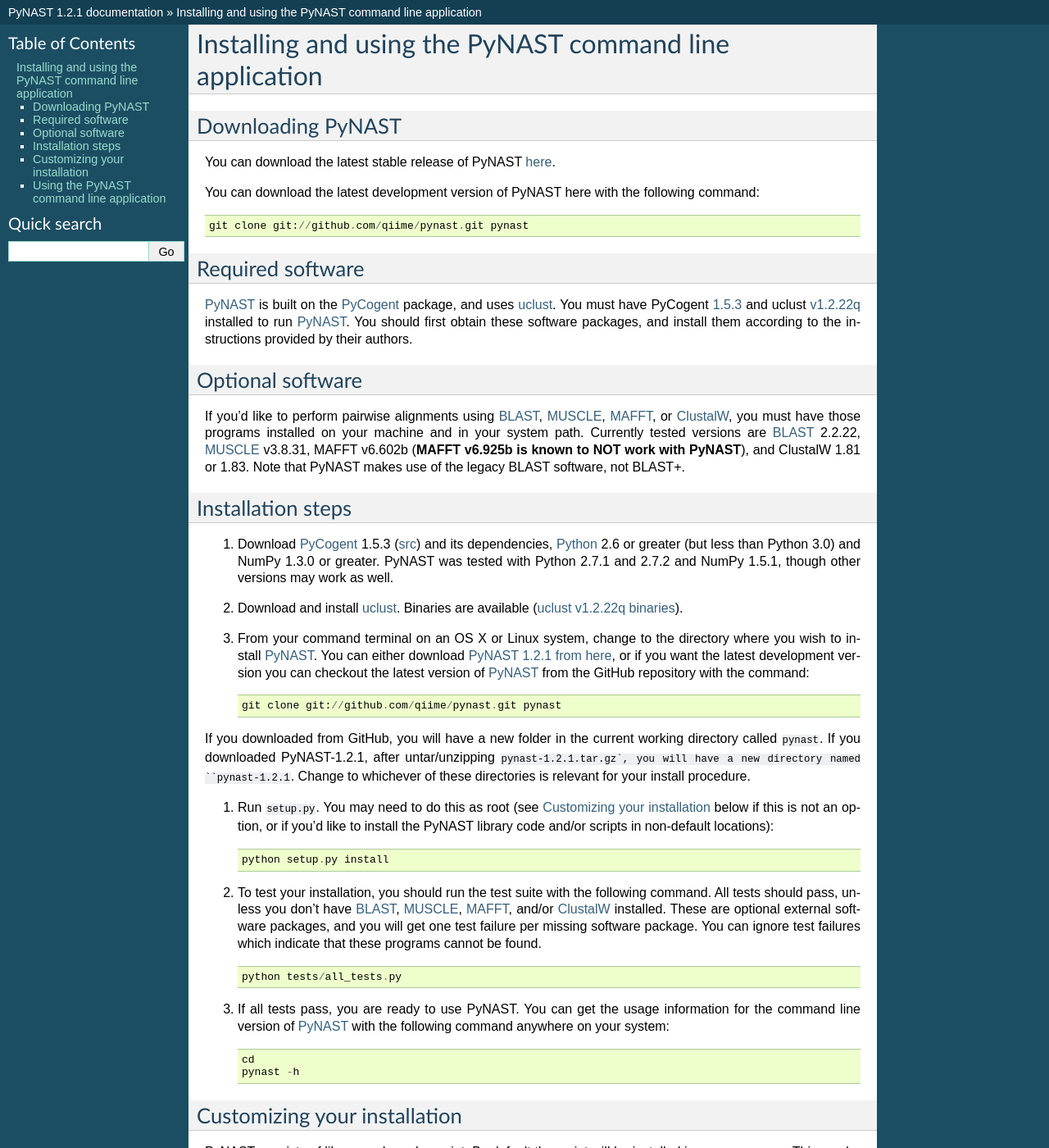
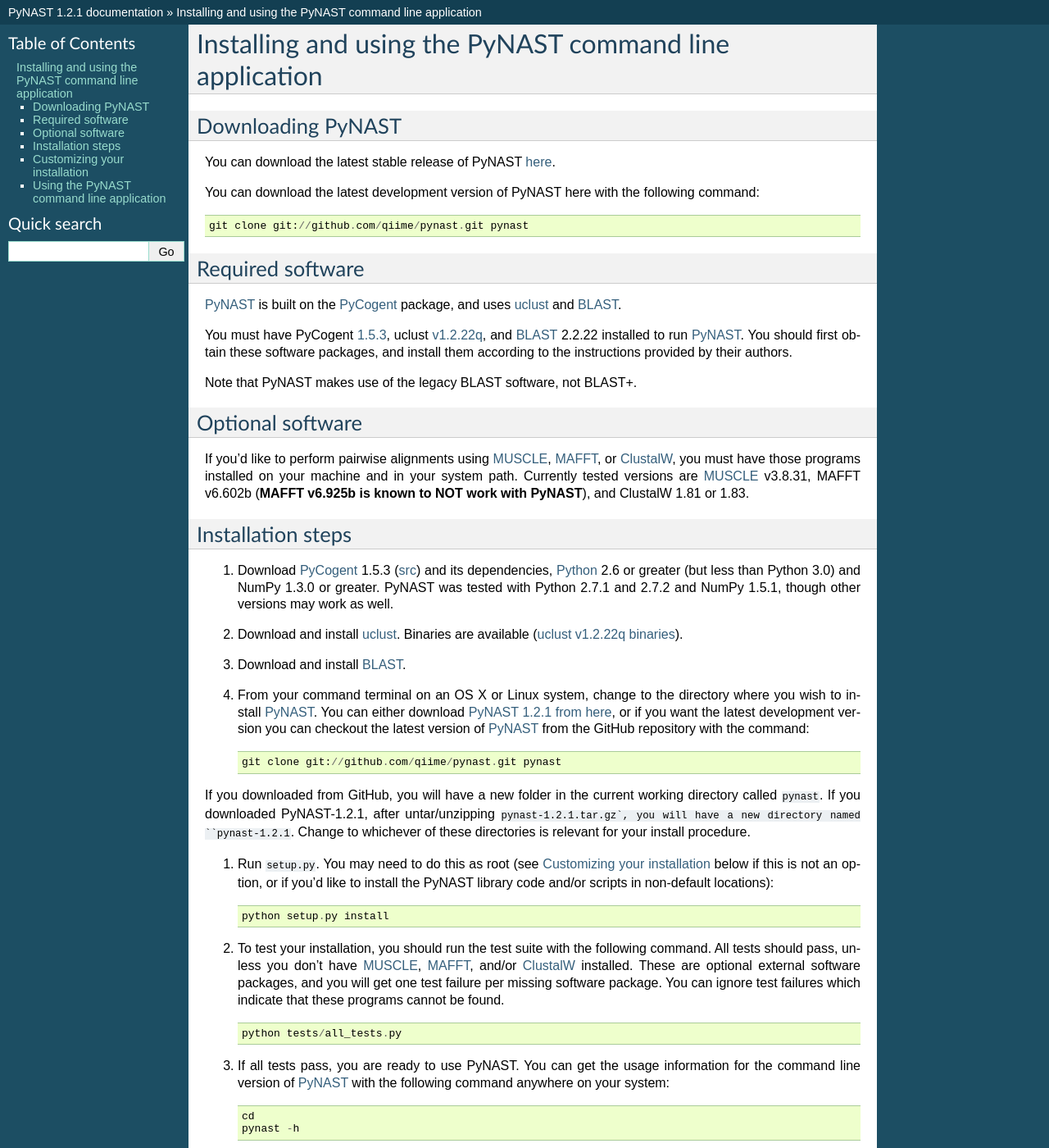
Before and after one commit to biocore/pynast, a Sphinx documentation site: the page built from doc/install.rst, in a window 1280 px wide and 1400 px high. Shown: the whole window at 82% size. Built offline with Sphinx 7.4.7, drawn with Linux system fonts in a browser that asks for light colours.

Commit message:
fixed error in documentation, blast is actually a required dependency (for the db search step)

```diff
--- a/doc/install.rst
+++ b/doc/install.rst
@@ -14,17 +14,23 @@
 
 Required software
 =================
-PyNAST_ is built on the PyCogent_ package, and uses uclust_. You must have PyCogent `1.5.3 <http://sourceforge.net/projects/pycogent/files/PyCogent/1.5.3/PyCogent-1.5.3.tgz/download>`_ and uclust `v1.2.22q <http://www.drive5.com/uclust/downloads1_2_22q.html>`_ installed to run PyNAST_. You should first obtain these software packages, and install them according to the instructions provided by their authors.
+PyNAST_ is built on the PyCogent_ package, and uses uclust_ and BLAST_.
+
+You must have PyCogent `1.5.3 <http://sourceforge.net/projects/pycogent/files/PyCogent/1.5.3/PyCogent-1.5.3.tgz/download>`_, uclust `v1.2.22q <http://www.drive5.com/uclust/downloads1_2_22q.html>`_, and BLAST_ 2.2.22 installed to run PyNAST_. You should first obtain these software packages, and install them according to the instructions provided by their authors.
+
+Note that PyNAST makes use of the legacy BLAST software, not BLAST+.
 
 Optional software
 =================
-If you'd like to perform pairwise alignments using BLAST_, MUSCLE_, MAFFT_, or ClustalW_, you must have those programs installed on your machine and in your system path. Currently tested versions are BLAST_ 2.2.22, MUSCLE_ v3.8.31, MAFFT v6.602b (**MAFFT v6.925b is known to NOT work with PyNAST**), and ClustalW 1.81 or 1.83. Note that PyNAST makes use of the legacy BLAST software, not BLAST+.
+If you'd like to perform pairwise alignments using MUSCLE_, MAFFT_, or ClustalW_, you must have those programs installed on your machine and in your system path. Currently tested versions are MUSCLE_ v3.8.31, MAFFT v6.602b (**MAFFT v6.925b is known to NOT work with PyNAST**), and ClustalW 1.81 or 1.83.
 
 Installation steps
 ==================
 #. Download PyCogent_ 1.5.3 (`src <http://sourceforge.net/projects/pycogent/files/PyCogent/1.5.3/PyCogent-1.5.3.tgz/download>`_) and its dependencies, Python_ 2.6 or greater (but less than Python 3.0) and NumPy 1.3.0 or greater. PyNAST was tested with Python 2.7.1 and 2.7.2 and NumPy 1.5.1, though other versions may work as well.
 
 #. Download and install uclust_. Binaries are available (`uclust v1.2.22q binaries <http://www.drive5.com/uclust/downloads1_2_22q.html>`_).
+
+#. Download and install BLAST_.
 
 #. From your command terminal on an OS X or Linux system, change to the directory where you wish to install PyNAST_. You can either download `PyNAST 1.2.1 from here <ftp://thebeast.colorado.edu/pub/pynast-releases/pynast-1.2.1.tar.gz>`_, or if you want the latest development version you can checkout the latest version of PyNAST_ from the GitHub repository with the command: ::
 
```
Also changed, not shown: other parts of doc/install.rst (+1 -1 lines).
